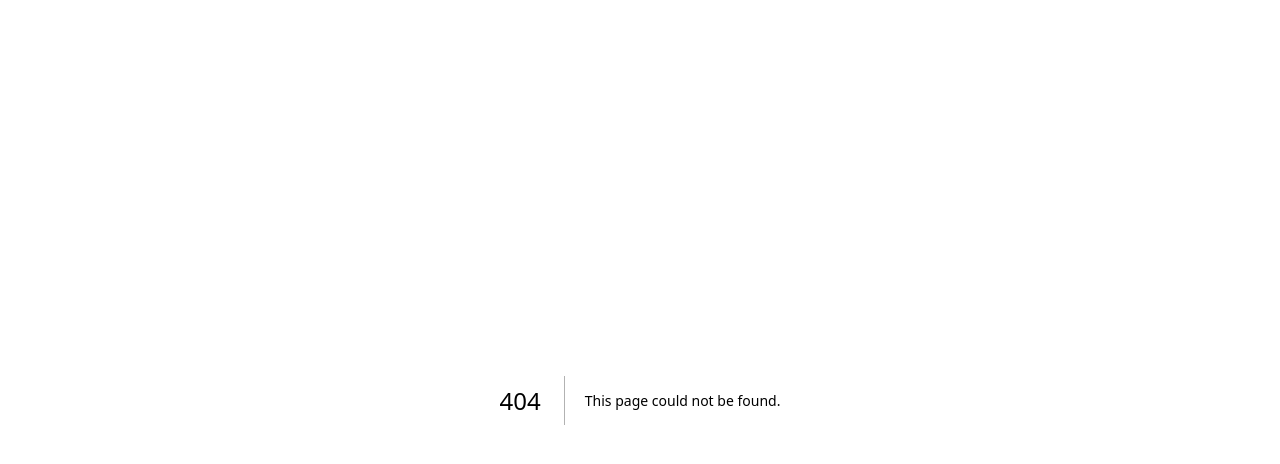
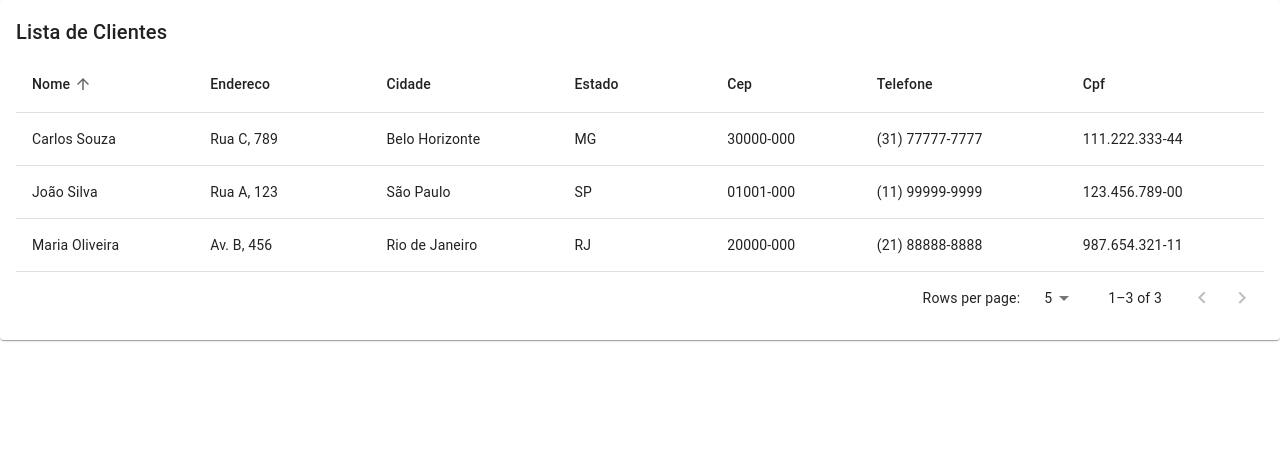
Before and after one commit to ConstantinoRafael/dt-codental, a Next.js app in the folder frontend/: page /admin/clientes in a window 1280 px wide. Before the commit this address had no page. Shown: the top 464 px of the page. Built offline with nearby package versions, Linux system fonts and the light colour scheme.

Commit message:
#front feat(clients): basic list layout of clients

```diff
--- /dev/null
+++ b/frontend/src/app/admin/clientes/page.tsx
@@ -0,0 +1,135 @@
+"use client";
+
+import React, { useState } from "react";
+import {
+  Table,
+  TableBody,
+  TableCell,
+  TableContainer,
+  TableHead,
+  TableRow,
+  TableSortLabel,
+  TablePagination,
+  Paper,
+  Typography,
+} from "@mui/material";
+
+const clientesData = [
+  {
+    nome: "João Silva",
+    endereco: "Rua A, 123",
+    cidade: "São Paulo",
+    estado: "SP",
+    cep: "01001-000",
+    telefone: "(11) 99999-9999",
+    cpf: "123.456.789-00",
+  },
+  {
+    nome: "Maria Oliveira",
+    endereco: "Av. B, 456",
+    cidade: "Rio de Janeiro",
+    estado: "RJ",
+    cep: "20000-000",
+    telefone: "(21) 88888-8888",
+    cpf: "987.654.321-11",
+  },
+  {
+    nome: "Carlos Souza",
+    endereco: "Rua C, 789",
+    cidade: "Belo Horizonte",
+    estado: "MG",
+    cep: "30000-000",
+    telefone: "(31) 77777-7777",
+    cpf: "111.222.333-44",
+  },
+];
+
+export default function ClientesPage() {
+  const [order, setOrder] = useState("asc");
+  const [orderBy, setOrderBy] = useState("nome");
+  const [page, setPage] = useState(0);
+  const [rowsPerPage, setRowsPerPage] = useState(5);
+
+  const handleRequestSort = (property) => {
+    const isAscending = orderBy === property && order === "asc";
+    setOrder(isAscending ? "desc" : "asc");
+    setOrderBy(property);
+  };
+
+  const handleChangePage = (event, newPage) => {
+    setPage(newPage);
+  };
+
+  const handleChangeRowsPerPage = (event) => {
+    setRowsPerPage(parseInt(event.target.value, 10));
+    setPage(0);
+  };
+
+  const sortedClientes = clientesData.sort((a, b) => {
+    if (a[orderBy] < b[orderBy]) return order === "asc" ? -1 : 1;
+    if (a[orderBy] > b[orderBy]) return order === "asc" ? 1 : -1;
+    return 0;
+  });
+
+  const paginatedClientes = sortedClientes.slice(
+    page * rowsPerPage,
+    page * rowsPerPage + rowsPerPage
+  );
+
+  return (
+    <Paper sx={{ padding: 2 }}>
+      <Typography variant="h6" gutterBottom>
+        Lista de Clientes
+      </Typography>
+      <TableContainer>
+        <Table>
+          <TableHead>
+            <TableRow>
+              {[
+                "nome",
+                "endereco",
+                "cidade",
+                "estado",
+                "cep",
+                "telefone",
+                "cpf",
+              ].map((column) => (
+                <TableCell key={column}>
+                  <TableSortLabel
+                    active={orderBy === column}
+                    direction={orderBy === column ? order : "asc"}
+                    onClick={() => handleRequestSort(column)}
+                  >
+                    {column.charAt(0).toUpperCase() + column.slice(1)}
+                  </TableSortLabel>
+                </TableCell>
+              ))}
+            </TableRow>
+          </TableHead>
+          <TableBody>
+            {paginatedClientes.map((cliente, index) => (
+              <TableRow key={index}>
+                <TableCell>{cliente.nome}</TableCell>
+                <TableCell>{cliente.endereco}</TableCell>
+                <TableCell>{cliente.cidade}</TableCell>
+                <TableCell>{cliente.estado}</TableCell>
+                <TableCell>{cliente.cep}</TableCell>
+                <TableCell>{cliente.telefone}</TableCell>
+                <TableCell>{cliente.cpf}</TableCell>
+              </TableRow>
+            ))}
+          </TableBody>
+        </Table>
+      </TableContainer>
+      <TablePagination
+        rowsPerPageOptions={[5, 10, 25]}
+        component="div"
+        count={clientesData.length}
+        rowsPerPage={rowsPerPage}
+        page={page}
+        onPageChange={handleChangePage}
+        onRowsPerPageChange={handleChangeRowsPerPage}
+      />
+    </Paper>
+  );
+}
```
